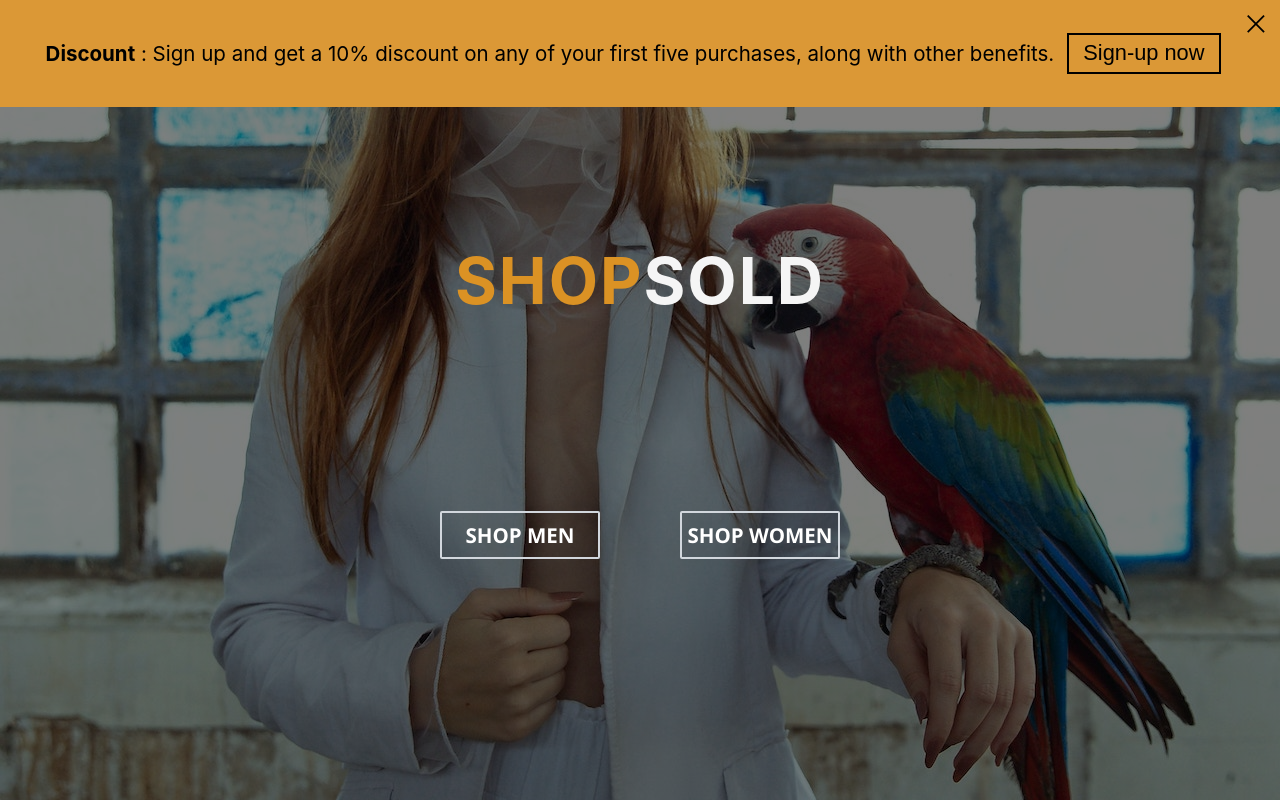
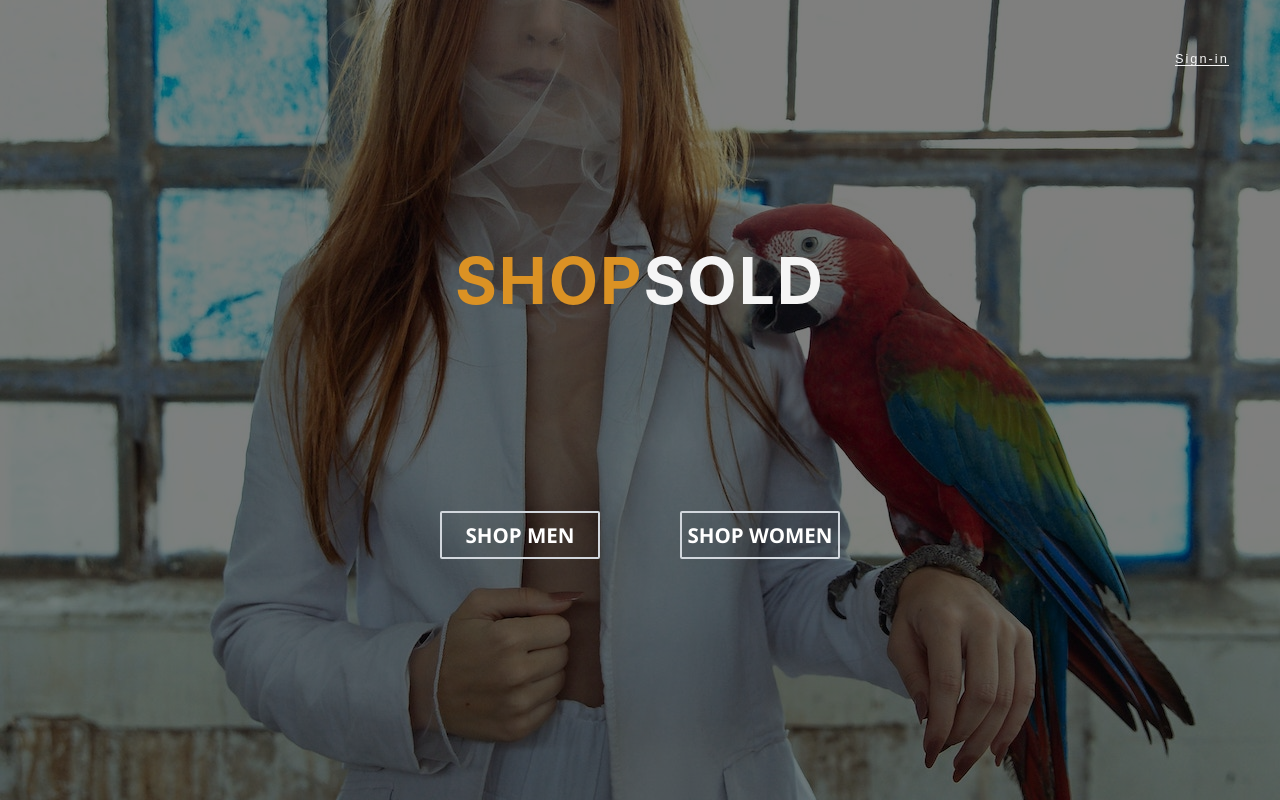
Before and after one commit to Odbruce/ShopSold, a React (Create React App) app: page / in a window 1280 px wide. Built offline with nearby package versions, Linux system fonts and the light colour scheme; no server answers; a web font is replaced by a local one.

Commit message:
nav_modal,search_modal fix

```diff
--- a/src/index.css
+++ b/src/index.css
@@ -84,7 +84,7 @@
   height:clamp(72px,8.33vw,119px);
   /* margin-bottom:1em; */
   position:relative;
-  z-index:7;
+  z-index:1;
   background:#db9836;
   width:100%;
 }
```
